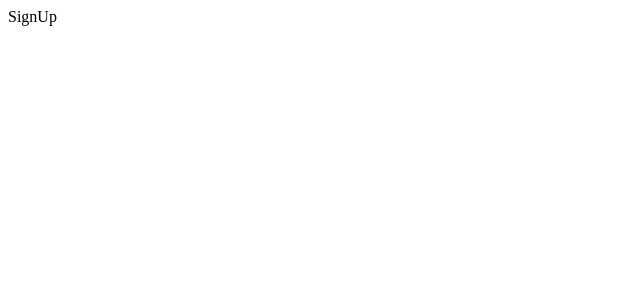
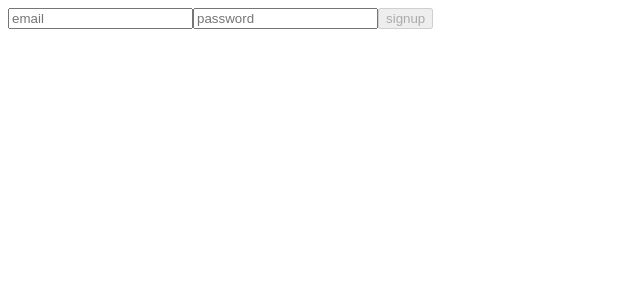
Before and after one commit to mia-seo/todoList-prac, a React (Create React App) app: page /signup in a window 1280 px wide. Shown: the top 300 px of the page, without its empty margins (0-640 px from the left). Built offline with nearby package versions, Linux system fonts and the light colour scheme.

Commit message:
로그인 회원가입 구현 완료

```diff
--- a/package.json
+++ b/package.json
@@ -10,6 +10,7 @@
     "@types/node": "^16.7.13",
     "@types/react": "^18.0.0",
     "@types/react-dom": "^18.0.0",
+    "axios": "^1.4.0",
     "react": "^18.2.0",
     "react-dom": "^18.2.0",
     "react-router-dom": "^6.14.1",
--- /dev/null
+++ b/src/api/AuthApi.ts
@@ -0,0 +1,16 @@
+import { Form } from "../components/Auth";
+import { instance } from "./index";
+
+type SigninResponse = {
+  access_token: string;
+};
+
+export const signup = async (data: Form) => {
+  const response = await instance.post("/auth/signup", data);
+  return response.status;
+};
+
+export const signin = async (data: Form): Promise<SigninResponse> => {
+  const response = await instance.post("/auth/signin", data);
+  return response.data;
+};
--- /dev/null
+++ b/src/api/index.ts
@@ -0,0 +1,8 @@
+import axios from "axios";
+
+export const instance = axios.create({
+  baseURL: "https://www.pre-onboarding-selection-task.shop",
+  headers: {
+    "Content-Type": "application/json",
+  },
+});
--- /dev/null
+++ b/src/components/Auth.tsx
@@ -0,0 +1,40 @@
+import useInput from "../hooks/useInput";
+
+export type Form = {
+  email: string;
+  password: string;
+};
+
+type Props = {
+  page: string;
+  onSubmit: (data: Form) => void;
+};
+
+export default function Auth({ page, onSubmit }: Props) {
+  const { form, isValidate, handleChangeInput, handleSubmitForm } =
+    useInput(onSubmit);
+
+  return (
+    <form onSubmit={handleSubmitForm}>
+      <input
+        data-testid="email-input"
+        type="email"
+        name="email"
+        placeholder="email"
+        value={form.email}
+        onChange={handleChangeInput}
+      />
+      <input
+        data-testid="password-input"
+        type="password"
+        name="password"
+        placeholder="password"
+        value={form.password}
+        onChange={handleChangeInput}
+      />
+      <button data-testid={`${page}-button`} disabled={!isValidate}>
+        {page}
+      </button>
+    </form>
+  );
+}
--- /dev/null
+++ b/src/hooks/useAuth.tsx
@@ -0,0 +1,12 @@
+import { useState } from "react";
+
+export default function useAuth() {
+  const [token, setToken] = useState(localStorage.getItem("token") || null);
+
+  const handleSetToken = (JWT: string) => {
+    setToken(JWT);
+    localStorage.setItem("token", JWT);
+  };
+
+  return { token, handleSetToken };
+}
--- /dev/null
+++ b/src/hooks/useInput.tsx
@@ -0,0 +1,27 @@
+import React, { useState } from "react";
+import { Form } from "../components/Auth";
+
+type OnSubmit = (data: Form) => void;
+
+export default function useInput(onSubmit: OnSubmit) {
+  const [form, setForm] = useState(initialForm);
+  const isValidate = form.email.includes("@") && form.password.length >= 8;
+
+  const handleChangeInput = (e: React.ChangeEvent<HTMLInputElement>) => {
+    const { name, value } = e.target;
+    setForm((prev) => ({ ...prev, [name]: value }));
+  };
+
+  const handleSubmitForm = (e: React.FormEvent<HTMLFormElement>) => {
+    e.preventDefault();
+    onSubmit(form);
+    setForm(initialForm);
+  };
+
+  return { form, isValidate, handleChangeInput, handleSubmitForm };
+}
+
+const initialForm = {
+  email: "",
+  password: "",
+};
--- a/src/pages/SignIn.tsx
+++ b/src/pages/SignIn.tsx
@@ -1,5 +1,26 @@
 import React from "react";
+import { useNavigate } from "react-router-dom";
+import { signin } from "../api/AuthApi";
+import Auth, { Form } from "../components/Auth";
+import useAuth from "../hooks/useAuth";
 
 export default function SignIn() {
-  return <div>SignIn</div>;
+  const { handleSetToken } = useAuth();
+  const navigate = useNavigate();
+  const handleSignin = async (data: Form) => {
+    try {
+      const JWT = await signin(data);
+      handleSetToken(JWT.access_token);
+      alert("로그인에 성공했습니다.");
+      navigate("/todo");
+    } catch {
+      alert("로그인에 실패했습니다.");
+    }
+  };
+
+  return (
+    <main>
+      <Auth page="signin" onSubmit={handleSignin} />
+    </main>
+  );
 }
--- a/src/pages/SignUp.tsx
+++ b/src/pages/SignUp.tsx
@@ -1,5 +1,27 @@
-import React from "react";
+import { useNavigate } from "react-router-dom";
+import { signup } from "../api/AuthApi";
+import Auth, { Form } from "../components/Auth";
 
 export default function SignUp() {
-  return <div>SignUp</div>;
+  const navigate = useNavigate();
+
+  const handleSignup = async (data: Form) => {
+    try {
+      const status = await signup(data);
+      if (status === 201) {
+        alert("성공적으로 회원가입했습니다.");
+        navigate("/signin");
+      } else {
+        alert("회원가입에 실패했습니다.");
+      }
+    } catch {
+      alert("회원가입에 실패했습니다.");
+    }
+  };
+
+  return (
+    <main>
+      <Auth page="signup" onSubmit={handleSignup} />
+    </main>
+  );
 }
```
Also changed, not shown: 1 other file (tests, documents, lock files or other folders).
